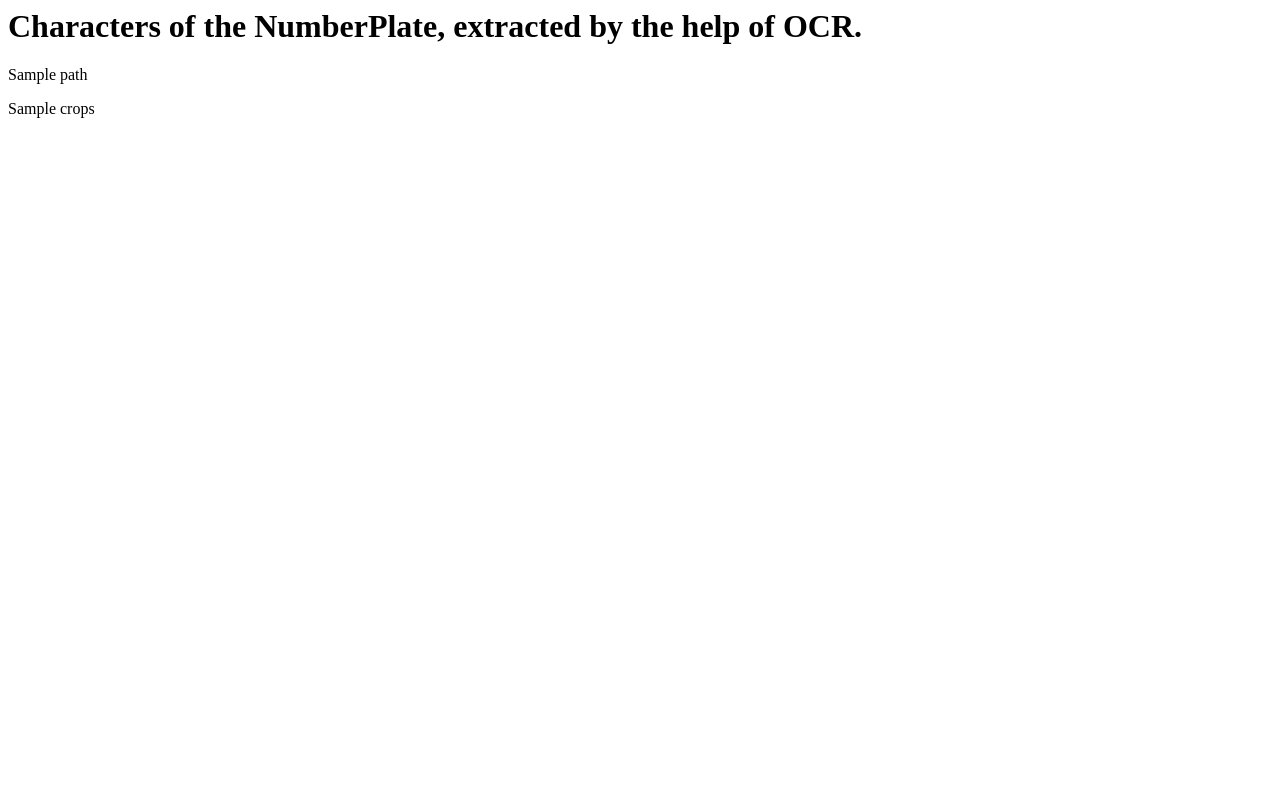
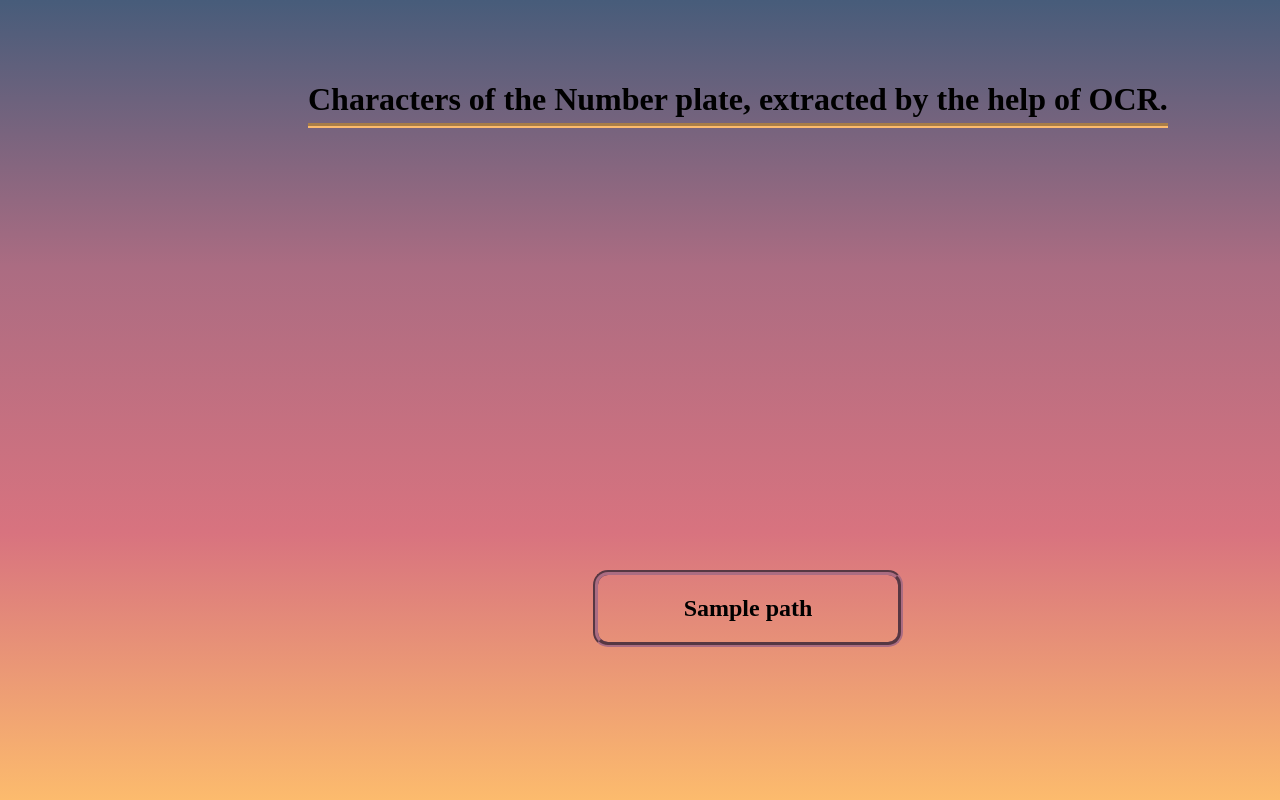
Before and after one commit to bunny6/NumberPlate_Authentication_System, a Flask app: template templates/results.html in a window 1280 px wide. Run offline with Flask 2, Linux system fonts and the light colour scheme; the template is opened without the code that fills it: most values are stand-ins (such as "Sample title", 1, 10 or a date in 2020); some libraries are stand-ins or nearby versions.

Commit message:
Update results.html

```diff
--- a/templates/results.html
+++ b/templates/results.html
@@ -1,5 +1,54 @@
- <h1>
-     Characters of the NumberPlate, extracted by the help of OCR.
- </h1>
- <p>{{path}}</p>
- <p>{{crops}}</p>
+<!DOCTYPE html>
+<html lang="en">
+
+<head>
+    <meta charset="UTF-8">
+    <meta http-equiv="X-UA-Compatible" content="IE=edge">
+    <meta name="viewport" content="width=device-width, initial-scale=1.0">
+    <title>Document</title>
+    <style>
+        html {
+            position: relative;
+            height: 100%;
+        }
+
+        .container {
+            background-image: linear-gradient(#475C7A, #AB6C82, #D8737F, #FCBB6D);
+        }
+
+        h1 {
+            position: relative;
+            left: 300px;
+            top: 60px;
+            border-bottom: 5px solid #FCBB6D;
+            padding-bottom: 5px;
+            border-bottom-style: groove;
+            width: 860px;
+        }
+
+        div {
+            position: relative;
+            top: 480px;
+            left: 585px;
+            border: 5px solid #475C7A;
+            border-style: groove;
+            border-color: #AB6C82;
+            width: 300px;
+            text-align: center;
+            border-radius: 15px;
+        }
+    </style>
+</head>
+
+<body class="container">
+    <h1>
+        Characters of the Number plate, extracted by the help of OCR.
+    </h1>
+    <div>
+        <h2>{{path}}</h2>
+        <h3>{{msg}}</h3>
+    </div>
+
+</body>
+
+</html>
```
